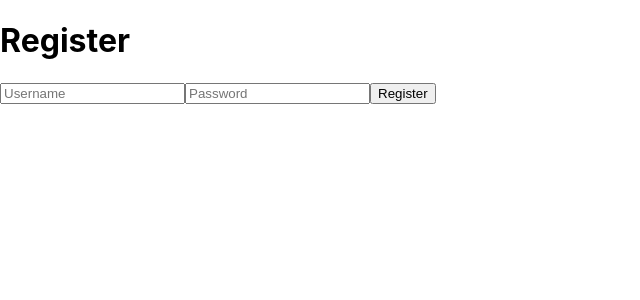
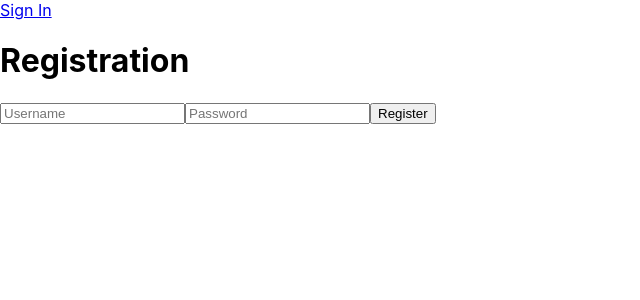
Before and after one commit to Ben00n/LevelUp, a React (Create React App) app in the folder client/level-up/: page /register in a window 1280 px wide. Shown: the top 300 px of the page, without its empty margins (0-640 px from the left). Built offline with nearby package versions, Linux system fonts and the light colour scheme.

Commit message:
added an auth status panel

```diff
--- a/client/level-up/src/App.js
+++ b/client/level-up/src/App.js
@@ -1,15 +1,31 @@
-import React from 'react';
+// App.js
+import React, { useState } from 'react';
 import { BrowserRouter as Router, Routes, Route } from 'react-router-dom';
 import HomePage from './pages/HomePage';
 import LoginPage from './pages/LoginPage';
 import RegistrationPage from './pages/RegistrationPage';
+import AuthStatus from './components/AuthStatus';
 
 function App() {
+  const [isLoggedIn, setIsLoggedIn] = useState(false);
+  const [username, setUsername] = useState('');
+
+  const handleLogin = (username) => {
+    setIsLoggedIn(true);
+    setUsername(username);
+  };
+
+  const handleLogout = () => {
+    setIsLoggedIn(false);
+    setUsername('');
+  };
+
   return (
     <Router>
+      <AuthStatus isLoggedIn={isLoggedIn} username={username} onLogout={handleLogout} />
       <Routes>
         <Route path="/" element={<HomePage />} />
-        <Route path="/login" element={<LoginPage />} />
+        <Route path="/login" element={<LoginPage onLogin={handleLogin} />} />
         <Route path="/register" element={<RegistrationPage />} />
       </Routes>
     </Router>
--- /dev/null
+++ b/client/level-up/src/components/AuthStatus.js
@@ -0,0 +1,20 @@
+import React from 'react';
+import { Link } from 'react-router-dom';
+import '../styles/AuthStatus.css';
+
+const AuthStatus = ({ isLoggedIn, username, onLogout }) => {
+  return (
+    <div className="auth-status">
+      {isLoggedIn ? (
+        <div>
+          <span>Logged in as {username}</span>
+          <button onClick={onLogout}>Logout</button>
+        </div>
+      ) : (
+        <Link to="/login">Sign In</Link>
+      )}
+    </div>
+  );
+};
+
+export default AuthStatus;
--- a/client/level-up/src/components/LoginForm.js
+++ b/client/level-up/src/components/LoginForm.js
@@ -1,25 +1,39 @@
-import React from 'react';
+// LoginForm.js
+import React, { useState } from 'react';
+import axios from 'axios';
 
-const LoginForm = ({ username, password, handleUsernameChange, handlePasswordChange, handleLogin }) => {
+const LoginForm = ({ onLogin }) => {
+  const [username, setUsername] = useState('');
+  const [password, setPassword] = useState('');
+  const [error, setError] = useState('');
+
+  const handleSubmit = async (e) => {
+    e.preventDefault();
+    try {
+      const response = await axios.post('/api/login', { username, password });
+      onLogin(username);
+    } catch (error) {
+      setError('Login failed. Please check your credentials.');
+    }
+  };
+
   return (
-    <div>
-      <h1>Login</h1>
-      <form onSubmit={handleLogin}>
+    <form onSubmit={handleSubmit}>
       <input
         type="text"
         placeholder="Username"
         value={username}
-          onChange={handleUsernameChange}
+        onChange={(e) => setUsername(e.target.value)}
       />
       <input
         type="password"
         placeholder="Password"
         value={password}
-          onChange={handlePasswordChange}
+        onChange={(e) => setPassword(e.target.value)}
       />
       <button type="submit">Login</button>
+      {error && <p className="error">{error}</p>}
     </form>
-    </div>
   );
 };
 
--- a/client/level-up/src/components/RegistrationForm.js
+++ b/client/level-up/src/components/RegistrationForm.js
@@ -1,25 +1,43 @@
-import React from 'react';
+// RegistrationForm.js
+import React, { useState } from 'react';
+import axios from 'axios';
 
-const RegistrationForm = ({ username, password, handleUsernameChange, handlePasswordChange, handleRegister }) => {
+const RegistrationForm = () => {
+  const [username, setUsername] = useState('');
+  const [password, setPassword] = useState('');
+  const [message, setMessage] = useState('');
+  const [error, setError] = useState('');
+
+  const handleSubmit = async (e) => {
+    e.preventDefault();
+    try {
+      const response = await axios.post('/api/register', { username, password });
+      setMessage('Registration successful. Please login.');
+      setError('');
+    } catch (error) {
+      setError('Registration failed. Please try again.');
+      setMessage('');
+    }
+  };
+
   return (
-    <div>
-      <h1>Register</h1>
-      <form onSubmit={handleRegister}>
+    <form onSubmit={handleSubmit}>
       <input
         type="text"
         placeholder="Username"
         value={username}
-          onChange={handleUsernameChange}
+        onChange={(e) => setUsername(e.target.value)}
       />
       <input
         type="password"
         placeholder="Password"
         value={password}
-          onChange={handlePasswordChange}
+        onChange={(e) => setPassword(e.target.value)}
       />
       <button type="submit">Register</button>
+      {message && <p className="message">{message}</p>}
+      {error && <p className="error">{error}</p>}
     </form>
-    </div>
   );
 };
 
--- a/client/level-up/src/pages/LoginPage.js
+++ b/client/level-up/src/pages/LoginPage.js
@@ -2,10 +2,11 @@ import React from 'react';
 import LoginForm from '../components/LoginForm';
 import '../styles/LoginPage.css';
 
-const LoginPage = () => {
+const LoginPage = ({ onLogin }) => {
   return (
     <div className="login-page">
-      <LoginForm />
+      <h1>Login</h1>
+      <LoginForm onLogin={onLogin} />
     </div>
   );
 };
--- a/client/level-up/src/pages/RegistrationPage.js
+++ b/client/level-up/src/pages/RegistrationPage.js
@@ -5,6 +5,7 @@ import '../styles/RegistrationPage.css';
 const RegistrationPage = () => {
   return (
     <div className="registration-page">
+      <h1>Registration</h1>
       <RegistrationForm />
     </div>
   );
```
Also changed, not shown: client/level-up/src/styles/AuthStatus.css (added). Lines whose indentation alone changed are shown as unchanged.
